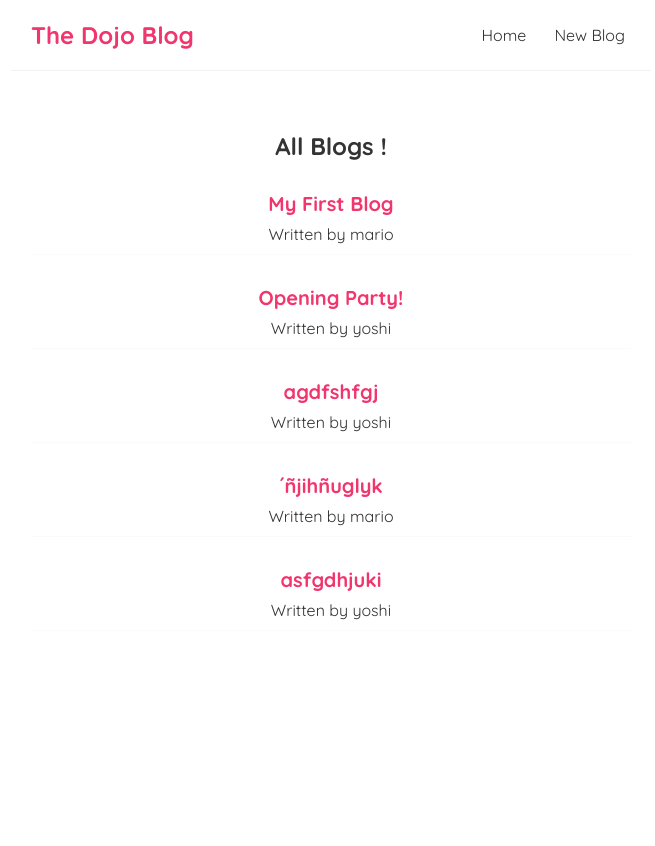
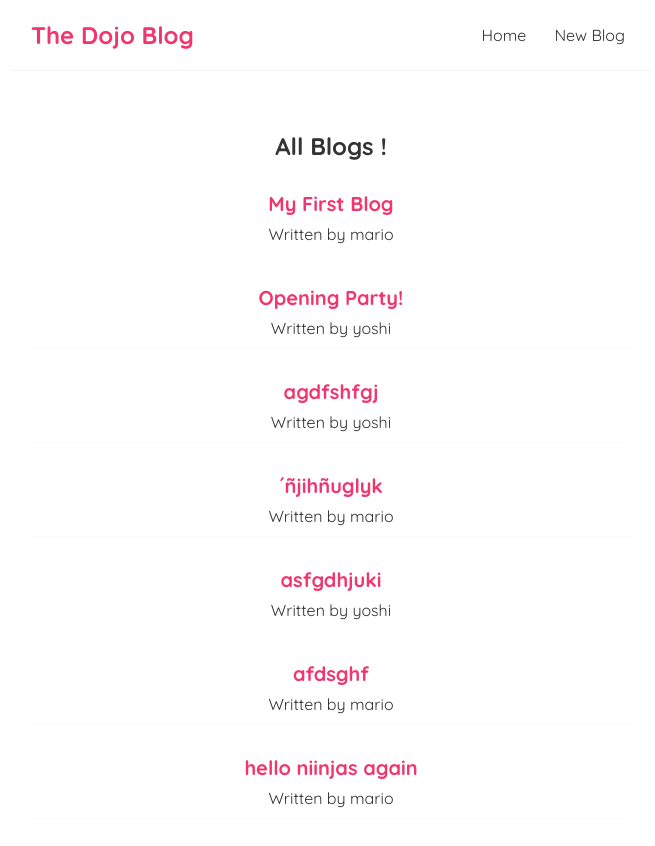
Before and after one commit to MiguelDominguezSanchez/dojo-blog, a React (Create React App) app: page / in a window 1280 px wide. Shown: the top 846 px of the page, without its empty margins (309-964 px from the left). Before the commit the page ends 800 px from the top, so only its background shows below. Built offline with nearby package versions, Linux system fonts and the light colour scheme; data requests are answered from the project's data file.

Commit message:
#30 – Programmatic Redirects

```diff
--- a/src/Create.js
+++ b/src/Create.js
@@ -1,10 +1,11 @@
 import { useState } from 'react';
-
+import { useHistory } from 'react-router-dom';
 const Create = () => {
 	const [title, setTitle] = useState('');
 	const [body, setBody] = useState('');
 	const [author, setAuthor] = useState('yoshi');
 	const [isPending, setIsPending] = useState(false);
+	const history = useHistory();
 
 	const handleSubmit = e => {
 		e.preventDefault();
@@ -19,6 +20,8 @@ const Create = () => {
 		}).then(() => {
 			console.log('new blog added');
 			setIsPending(false);
+			// history.go(1);
+			history.push('/');
 		});
 	};
 
@@ -46,9 +49,9 @@ const Create = () => {
 				</select>
 				{!isPending && <button>Add Blog</button>}
 				{isPending && <button disabled>Adding Blog...</button>}
-				<p>{title}</p>
+				{/*<p>{title}</p>
 				<p>{body}</p>
-				<p>{author}</p>
+	<p>{author}</p>*/}
 			</form>
 		</div>
 	);
--- a/src/data/db.json
+++ b/src/data/db.json
@@ -29,6 +29,18 @@
       "body": "tkyurrjtehwgf",
       "author": "yoshi",
       "id": 5
+    },
+    {
+      "title": "afdsghf",
+      "body": "thw´kmqpkmb´km´",
+      "author": "mario",
+      "id": 6
+    },
+    {
+      "title": "hello niinjas again",
+      "body": "Lorem ipsum dolor sit amet, consectetur adipiscing elit. Praesent lectus dolor, lobortis vel tincidunt sed, pellentesque id lacus. Fusce pellentesque tristique semper. Mauris bibendum justo laoreet sapien cursus rutrum. Praesent condimentum erat vitae mattis tristique. Interdum et malesuada fames ac ante ipsum primis in faucibus. Integer non nunc nec sapien tincidunt accumsan. Fusce sed pretium velit. Suspendisse ultrices ut diam et tempor. Maecenas nunc magna, auctor ac eros quis, sollicitudin semper enim. Vestibulum sit amet ligula velit. Suspendisse quis ultrices mauris. Morbi et blandit justo, ut gravida purus. Nam varius, nunc ut aliquet fermentum, lorem odio tincidunt dui, mattis sagittis massa erat vel felis. ",
+      "author": "mario",
+      "id": 7
     }
   ]
 }
```
Also changed, not shown: 1 other file (tests, documents, lock files or other folders).
